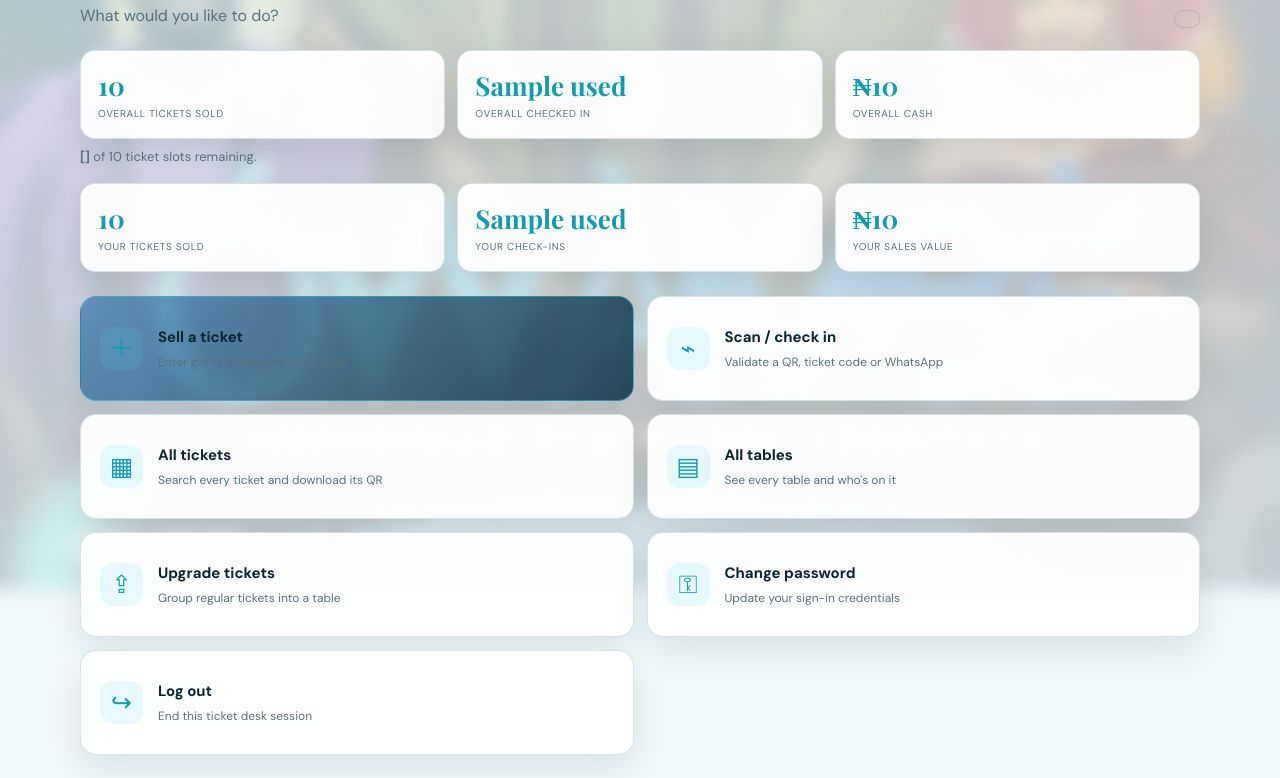
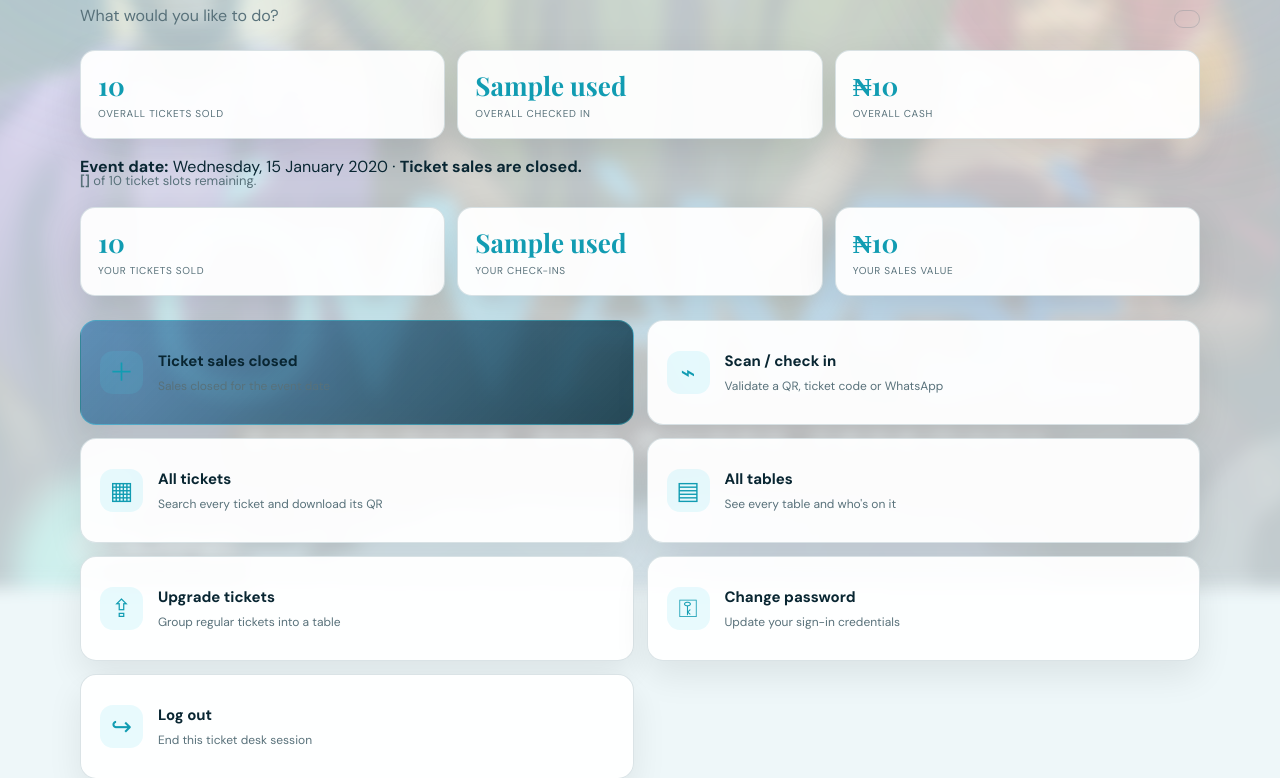
Before and after one commit to guylikesweet/Owambe, a Flask app: template templates/home.html in a window 1280 px wide. Shown: the part 233-1011 px from the top of the page. Run offline with Flask 3, Linux system fonts and the light colour scheme; the template is opened without the code that fills it: most values are stand-ins (such as "Sample title", 1, 10 or a date in 2020); parts of the project's set-up code (start-up, migrations or seed data) failed here and were passed over; some libraries are stand-ins or nearby versions.

Commit message:
Enhance home.html with event date and sales info
Added event notice and updated ticket sales status display.

```diff
--- a/templates/home.html
+++ b/templates/home.html
@@ -16,6 +16,10 @@
   <div class="stat-card"><span class="stat-value">₦{{ "{:,}".format(overall.cash) }}</span><span class="stat-label">Overall cash</span></div>
 </section>
 
+{% if event_date %}
+<div class="event-notice {% if not sales_open %}event-closed{% endif %}"><strong>Event date:</strong> {{ event_date.strftime('%A, %d %B %Y') }}{% if not sales_open %} · <strong>Ticket sales are closed.</strong>{% else %} · Ticket sales remain open until the event date.{% endif %}</div>
+{% endif %}
+
 {% if max_tickets is not none %}
 <p class="muted small" style="margin-top:-8px;">
   {% if remaining_tickets is not none and remaining_tickets <= 0 %}
@@ -33,7 +37,7 @@
 </section>
 
 <nav class="action-grid" aria-label="Ticket desk actions">
-  <a class="action-card primary-action" href="{{ url_for('sell') }}"><span class="action-icon">＋</span><span><strong>Sell a ticket</strong><small>Enter guest details and issue a QR</small></span></a>
+  <a class="action-card primary-action" href="{{ url_for('sell') }}"><span class="action-icon">＋</span><span><strong>{% if sales_open %}Sell a ticket{% else %}Ticket sales closed{% endif %}</strong><small>{% if sales_open %}Enter guest details and issue a QR{% else %}Sales closed for the event date{% endif %}</small></span></a>
   <a class="action-card" href="{{ url_for('scan') }}"><span class="action-icon">⌁</span><span><strong>Scan / check in</strong><small>Validate a QR, ticket code or WhatsApp</small></span></a>
   <a class="action-card" href="{{ url_for('all_tickets') }}"><span class="action-icon">▦</span><span><strong>All tickets</strong><small>Search every ticket and download its QR</small></span></a>
   <a class="action-card" href="{{ url_for('tables') }}"><span class="action-icon">▤</span><span><strong>All tables</strong><small>See every table and who's on it</small></span></a>
```
